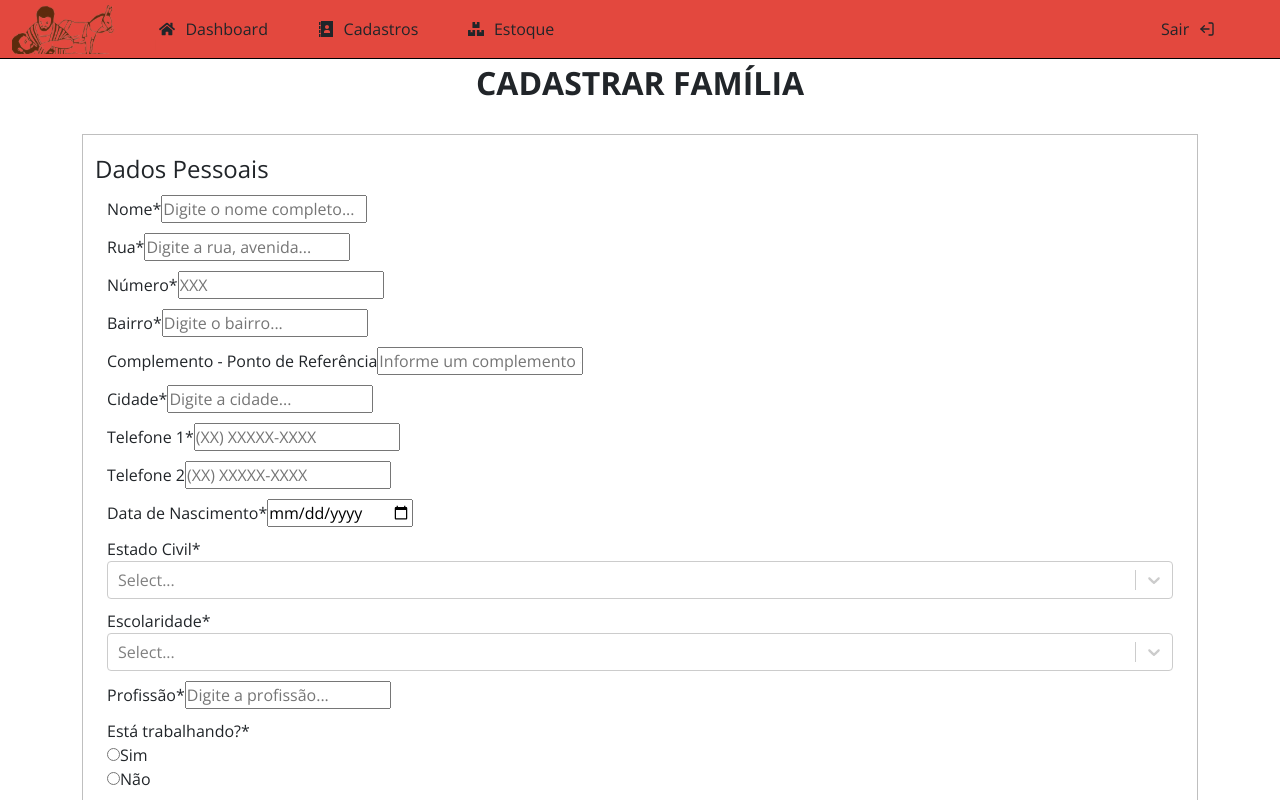
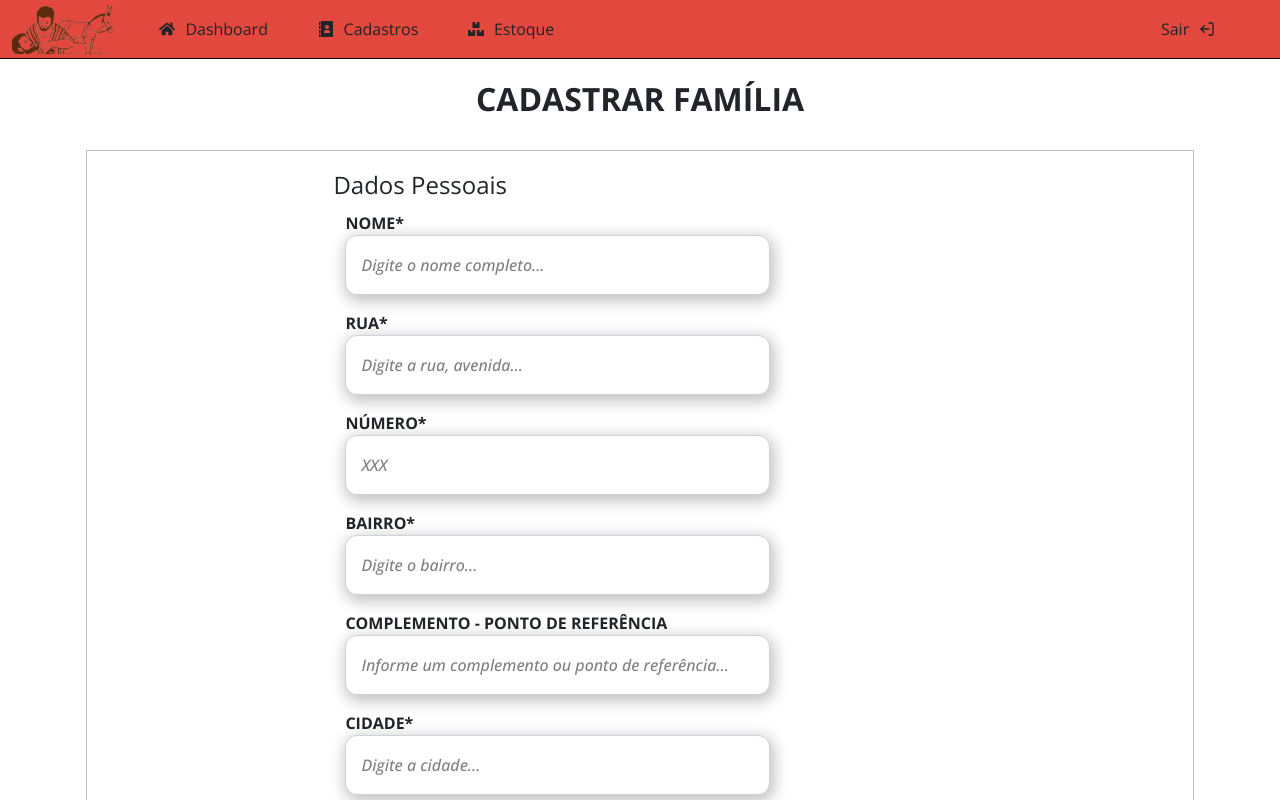
Before and after one commit to FabricioCruzz/Projeto-Bom-Samaritano-v2, a React (Create React App) app: page /cadastros/cadastrar in a window 1280 px wide. Shown: the top 800 px of the page. Built offline with nearby package versions, Linux system fonts and the light colour scheme.

Commit message:
Editando css do form de cadastro

```diff
--- a/src/assets/styles/templates.scss
+++ b/src/assets/styles/templates.scss
@@ -13,6 +13,15 @@
     text-transform: uppercase;
     text-align: center;
     font-weight: bold;
+}
+
+.pbs-title-h2 {
+    margin: 0.3rem auto 2rem auto;
+}
+
+.pbs-form label {
+    text-transform: uppercase;
+    font-weight: 700;
 }
 
 .pbs-btn-modal{
@@ -31,14 +40,25 @@
     }
 }
 
+.btn-margin{
+    margin: 3.1rem auto 0 auto !important;
+}
+
 // Classe usada para retirar botões laterais dos inputs do tipo number
-.pbs-txt-appeareance::-webkit-inner-spin-button,
-.pbs-txt-appeareance::-webkit-outer-spin-button{
+.pbs-txt-appeareance{
+    &::-webkit-inner-spin-button,
+    &::-webkit-outer-spin-button{
         -webkit-appearance: none;
         margin: 0;
     }
+}
 
-.pbs-inputs{
+input {
+    &[type="text"],
+    &[type="text-area"],
+    &[type="tel"],
+    &[type="number"],
+    &[type="date"] {
         font-size: 1rem;
         box-sizing: border-box;
         width: 425px;
@@ -49,13 +69,16 @@
         border-radius: 12px;
 
         &::placeholder{
+            font-style: italic;
             font-weight: 500;
             color: $black-05;
+            padding: 10px 10px 10px 15px;
         }
 
         &:focus{
             border-color: $red-secondary-transparent;
             box-shadow: 0 0 0 0.25rem $red-secondary-transparent;
+        }
     }
 }
 
--- a/src/components/cadastros/cadastrarFamilias/CadastroFamilias.js
+++ b/src/components/cadastros/cadastrarFamilias/CadastroFamilias.js
@@ -20,6 +20,7 @@ import CustomSelect from '../../customSelect/CustomSelect'
 import CustomRadioButton from '../../customRadioButton/CustomRadioButtons'
 import CustomCheckbox from '../../customCheckbox/CustomCheckbox'
 import AdditionalInput from '../../inputs/AdditionalInput'
+import CustomButton from '../../buttons/CustomButton'
 import * as Yup from 'yup'
 import { phoneNumber } from '../../../utils/validations'
 
@@ -208,7 +209,7 @@ const CadastroFamilias = () =>{
                 >
                     {
                         ({ values }) => (
-                            <Form className="cds-form">
+                            <Form className="pbs-flex pbs-col pbs-form">
                                 <fieldset>
                                     <legend>Dados Pessoais</legend>
 
@@ -625,7 +626,18 @@ const CadastroFamilias = () =>{
                                     }
                                 </fieldset>
 
-                                <button type="submit">Cadastrar</button>
+                                <fieldset>
+                                    <legend>Moradores</legend>
+
+
+                                    <div id="morador-container">
+                                    <button type='button' onClick={ generateResidentFields }>Adicionar Morador</button>
+
+                                    </div>
+
+                                </fieldset>
+
+                                <CustomButton className="btn-margin" value="Cadastrar" type="submit"/>
                             </Form>
                         )
                     }
--- a/src/components/cadastros/cadastrarFamilias/CadastroFamilias.scss
+++ b/src/components/cadastros/cadastrarFamilias/CadastroFamilias.scss
@@ -1,3 +1,25 @@
-.cds-form > fieldset >.container {
-    margin: 10px auto;
+@import '../../../assets/styles/variables.scss';
+
+#cds-fam-container {
+    padding: 1rem;
 }
+
+.pbs-form {
+    > fieldset {
+        > .container {
+            margin: 1rem auto;
+        }
+    }
+}
+
+
+
+.container > input {
+    display: block;
+}
+
+#{selector-append(".radio, .checkbox", "-btn-component")} {
+    > label{
+        font-weight: 400;
+    }
+}
--- a/src/components/customCheckbox/CheckboxButton.js
+++ b/src/components/customCheckbox/CheckboxButton.js
@@ -2,10 +2,12 @@ import React from 'react'
 
 const CheckboxButton = ({ options, name, onChange, onBlur }) => {
 
+  const classNameCheckboxBtn = 'checkbox-btn-component'
+
   const renderOptions = options.map(option => {
 
     return (
-      <div key={ option.label }>
+      <div className={ classNameCheckboxBtn } key={ option.label }>
           <input type="checkbox"
           id={ `${ name }-${ option.value }` }
           name={ name }
--- a/src/components/customRadioButton/RadioButton.js
+++ b/src/components/customRadioButton/RadioButton.js
@@ -2,10 +2,12 @@ import React from 'react'
 
 const RadioButton = ({ options, name, onChange, onBlur }) => {
 
+  const classNameRadioBtn = 'radio-btn-component'
+
   const renderOptions = options.map(option => {
 
     return (
-      <div key={ option.label }>
+      <div className={ classNameRadioBtn } key={ option.label }>
           <input type="radio"
           id={ `${ name }-${ option.value }`}
           name={ name }
--- a/src/components/estoque/cadastrarAlimentos/CadastroAlimentos.scss
+++ b/src/components/estoque/cadastrarAlimentos/CadastroAlimentos.scss
@@ -17,12 +17,3 @@
         max-width: 45%;
     }
 }
-
-.pbs-form label {
-    text-transform: uppercase;
-    font-weight: 700;
-}
-
-.btn-margin{
-    margin: 3.1rem auto 0 auto !important;
-}
--- a/src/components/estoque/listarAlimentos/TabelaAlimentos.scss
+++ b/src/components/estoque/listarAlimentos/TabelaAlimentos.scss
@@ -4,10 +4,6 @@
     flex-wrap: nowrap;
     align-items: center;
     justify-content: space-around;
-}
-
-.pbs-title-h2{
-    margin: 0.3rem auto 2rem auto;
 }
 
 .btn-actions{
```
Lines whose indentation alone changed are shown as unchanged.
